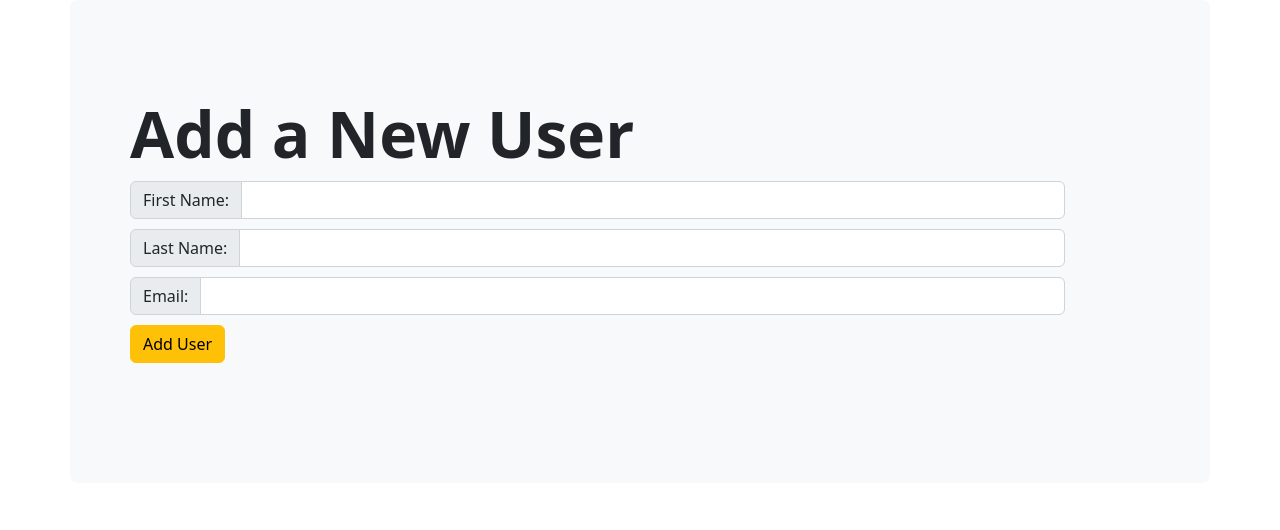
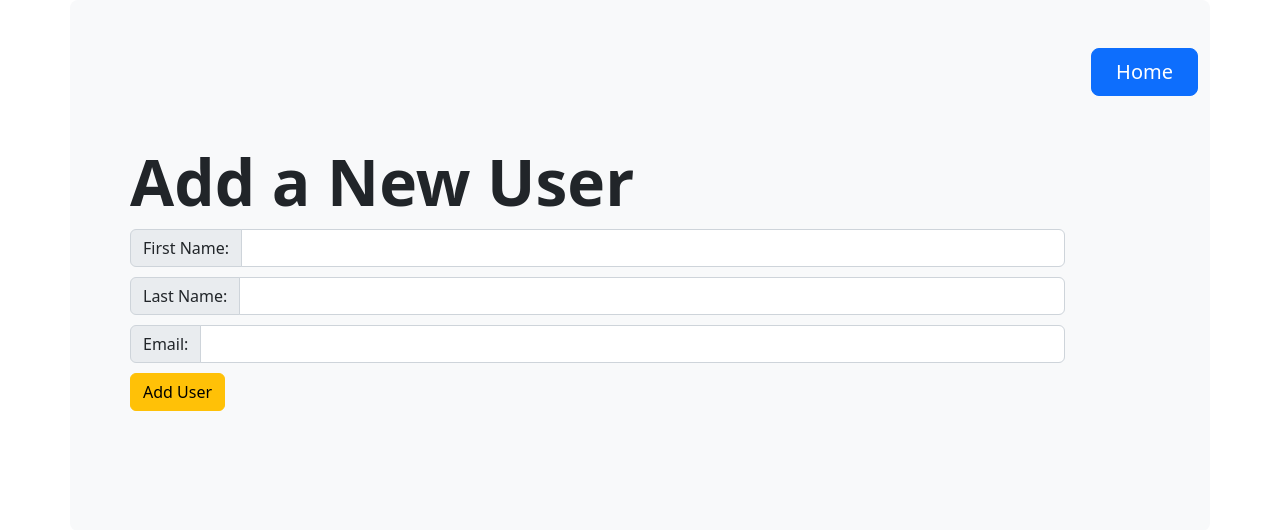
Before and after one commit to dreessen-n/users_cr, a Flask app: page /users/new in a window 1280 px wide. Shown: the top 530 px of the page. Run offline with Flask 2, Linux system fonts and the light colour scheme; tables that the repository leaves empty or names only in its code hold one stand-in row (values such as "Sample post").

Commit message:
Add home btn to users and new

```diff
--- a/static/css/style.css
+++ b/static/css/style.css
@@ -8,3 +8,8 @@
 .input-group {
     margin-bottom: 10px;
 }
+
+.btn-home {
+    display: flex;
+    justify-content: flex-end;
+}
--- a/templates/new.html
+++ b/templates/new.html
@@ -12,6 +12,9 @@
 <form action="/users/new/create" method="POST">
     <div class="wrapper">
         <div class="container py-5 mb-4 bg-light rounded-3 ">
+            <div class="btn-home">
+                <a class="btn btn-primary btn-lg px-4 gap-3" href="/users" role="button">Home</a>
+            </div>
             <div class="p-5 mb-4 lc-block">
                 <div class="lc-block">
                     <div editable="rich">
--- a/templates/users.html
+++ b/templates/users.html
@@ -10,6 +10,9 @@
 </head>
 <body>
     <div class="container py-5 mb-4 bg-light rounded-3 ">
+    <div class="btn-home">
+        <a class="btn btn-primary btn-lg px-4 gap-3" href="/users" role="button">Home</a>
+    </div>
         <div class="p-5 mb-4 lc-block">
             <div class="lc-block">
                 <div editable="rich">
```
